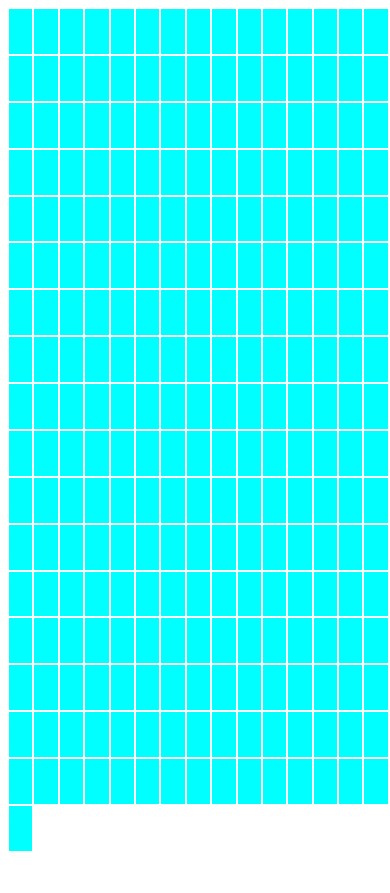
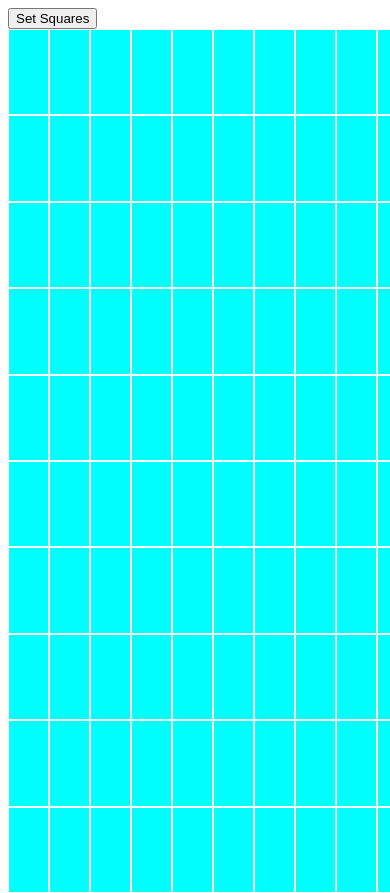
Before and after one commit to Lenblom90/odin-sketchpad, a plain HTML site: page index.html in a window 390 px wide. Shown: the top 893 px of the page. Before the commit the page ends 860 px from the top, so only its background shows below. Drawn offline with Linux system fonts and the light colour scheme.

Commit message:
Make squares responsive to window size
Square size is now dependent on the initial container size and the total
squares.

```diff
--- a/index.html
+++ b/index.html
@@ -7,6 +7,9 @@
     <link rel="stylesheet" href="style.css"/>
 </head>
 <body>
+    <div>
+        <button onclick="setSquares()">Set Squares</button>
+    </div>
     <div class="container">
     </div>
 </body>
--- a/script.js
+++ b/script.js
@@ -1,9 +1,29 @@
 const container = document.querySelector(".container");
-let squares = 16;
 
-for(i=0; i<squares*squares; i++){
-    let div = document.createElement("div");
-    div.classList.add("gridDiv");
-    div.addEventListener('mouseenter', () => div.style.backgroundColor="#ffffff");
-    container.appendChild(div);
+function setSquares(){
+    while (container.lastChild){
+        container.removeChild(container.lastChild);
+    }
+    let userSquares = prompt("How many squares do you want?");
+    userSquares = userSquares < 101 ? userSquares : 100;
+    drawSquares(userSquares);
 }
+
+function drawSquares(squares){
+    for(i=0; i<squares; i++)
+    {
+    let row = document.createElement("div");
+    for(j=0; j<squares; j++){
+        let div = document.createElement("div");
+        div.style.width = `${window.innerWidth / squares}px`;
+        div.style.height = `${window.innerHeight / squares}px`;
+        div.classList.add("gridDiv");
+        div.addEventListener('mouseenter', () => div.style.backgroundColor="#ffffff");
+        row.appendChild(div);
+    }
+    row.classList.add('row')
+    container.appendChild(row);
+    };
+}
+
+drawSquares(10);
--- a/style.css
+++ b/style.css
@@ -1,14 +1,18 @@
 .container{
-    height: 100vh;
-    width: 100vw;
     display: flex;
-    flex-wrap: wrap;
+    flex-direction: column;
+    flex-grow: 0;
+    height: 99vh;
+    width: 99vw;
 }
 
 .gridDiv {
     margin: 1px;
-    width: 6vw;
-    height: auto;
-    flex-shrink: 0;
     background-color: aqua;
+    flex: 0 0 auto;
 }
+
+.row{
+    display: flex;
+    flex-grow: 0;
+}
```
